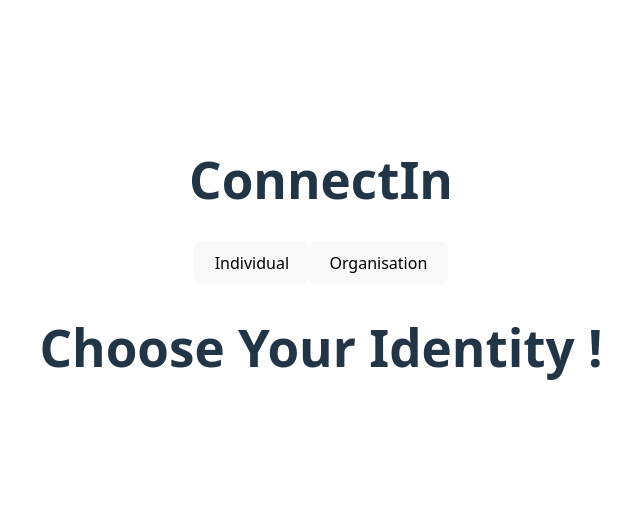
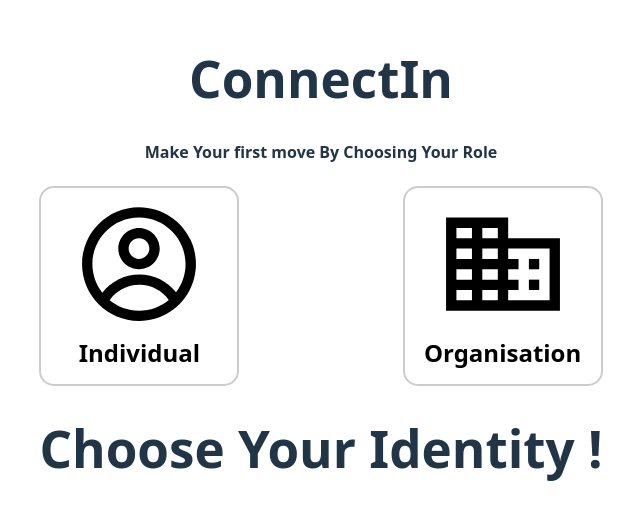
Before and after one commit to Jebin123Rufus/ConnectIn, a React (Vite) app: page /landing in a window 1280 px wide. Shown: the part 137-656 px from the top of the page, without its empty margins (319-959 px from the left). Built offline with nearby package versions, Linux system fonts and the light colour scheme; no server answers.

Commit message:
changes and navigation added

```diff
--- a/package.json
+++ b/package.json
@@ -19,6 +19,7 @@
     "mongodb": "^7.0.0",
     "react": "^19.2.0",
     "react-dom": "^19.2.0",
+    "react-icons": "^5.5.0",
     "react-router-dom": "^7.9.6"
   },
   "devDependencies": {
--- a/src/components/LandingPage.css
+++ b/src/components/LandingPage.css
@@ -0,0 +1,31 @@
+.buttons{
+    display : flex;
+    justify-content: space-between;
+}
+
+button {
+  display: flex;
+  flex-direction: column;
+  align-items: center;
+  justify-content: center;
+  width: 200px;
+  height: 200px;
+  background: white;
+  color: black;
+  border: 2px solid #ccc;
+  border-radius: 15px;
+  gap: 10px;
+  cursor: pointer;
+  font-size: 1.5rem;
+  font-weight: 600;
+  transition: 0.2s;
+}
+
+button:hover {
+  border-color: black;
+  transform: scale(1.03);
+}
+
+.identity-icon {
+  font-size: 150px;
+}
--- a/src/components/LandingPage.jsx
+++ b/src/components/LandingPage.jsx
@@ -1,11 +1,23 @@
 import { useNavigate } from 'react-router-dom';
+import { CgProfile } from "react-icons/cg";
+import { CgOrganisation } from "react-icons/cg";
+import './LandingPage.css';
 function LandingPage() {
   const navigate = useNavigate();
   return (
     <>
         <h1>ConnectIn</h1>
-        <button onClick={() => {navigate("/individual")}}>Individual</button>
-        <button onClick={() => { navigate("/organisation")}}>Organisation</button>
+        <h4> Make Your first move By Choosing Your Role </h4>
+        <div class = "buttons">
+          <button onClick={() => {navigate("/individual")}}>
+            <CgProfile className="identity-icon" /> Individual
+          </button>
+          <button onClick={() => { navigate("/organisation")}}>
+            <CgOrganisation className= "identity-icon" />
+            Organisation
+          </button>
+        </div>
+
         <h1>Choose Your Identity !</h1>
     </>
   )
```
Also changed, not shown: 1 other file (tests, documents, lock files or other folders).
